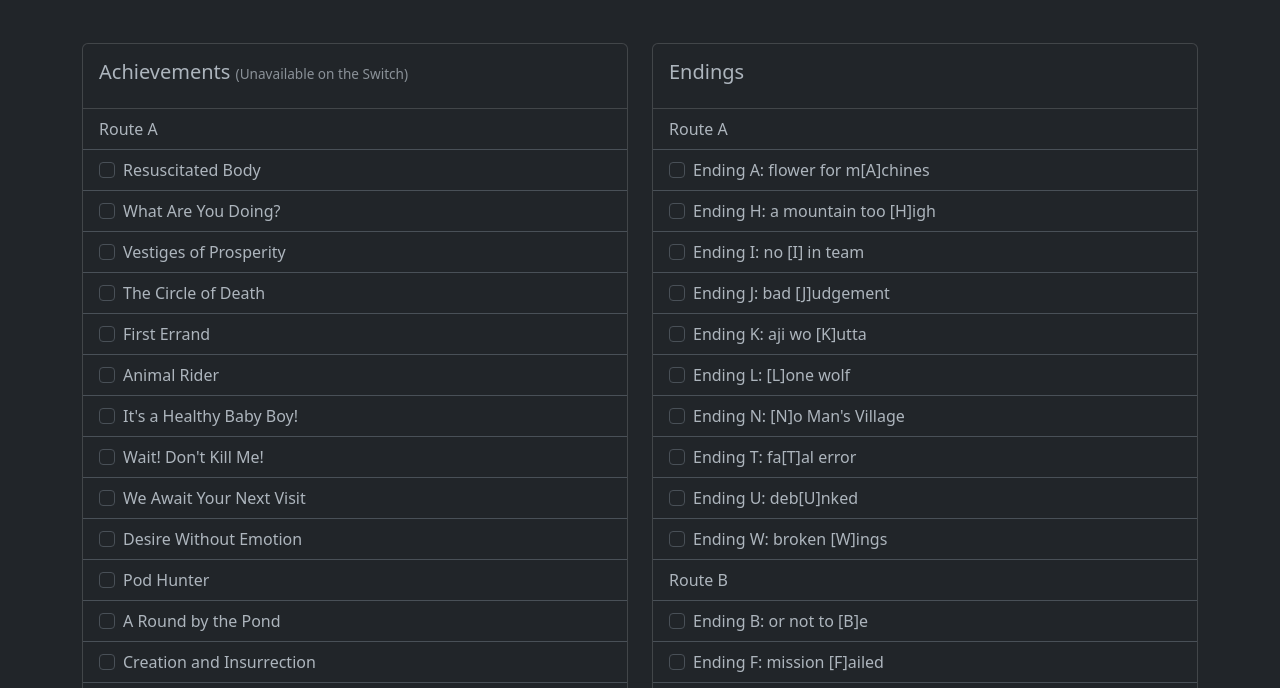
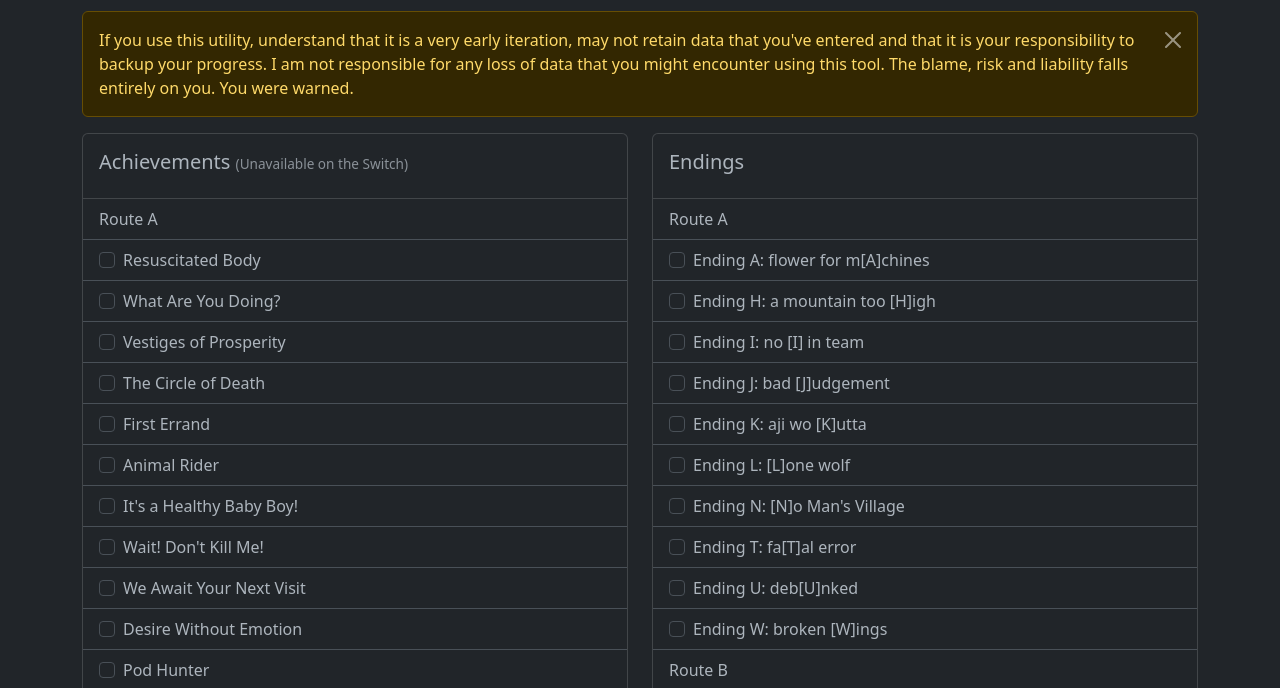
Before and after one commit to H3K83/automata-checklist, a website: page index.html in a window 1280 px wide. Shown: the part 101-789 px from the top of the page. Drawn offline with Linux system fonts and the light colour scheme.

Commit message:
Added a data loss warning message

```diff
--- a/index.html
+++ b/index.html
@@ -8,7 +8,11 @@
   </head>
   <body>
     <div class="container my-5">
-      <h1 class="mb-5">NieR: Automata Checklist ver 0.1a</h1>
+      <h1 class="mb-3">NieR: Automata Checklist ver 0.1a</h1>
+      <div class="alert alert-warning alert-dismissible fade show" role="alert">
+        If you use this utility, understand that it is a very early iteration, may not retain data that you've entered and that it is your responsibility to backup your progress. I am not responsible for any loss of data that you might encounter using this tool. The blame, risk and liability falls entirely on you. You were warned.
+        <button type="button" class="btn-close" data-bs-dismiss="alert" aria-label="Close"></button>
+      </div>
       <div class="row g-4" data-masonry='{"percentPosition": true }'>
         <div class="col-12 col-lg-6">
           <div class="card">
```
